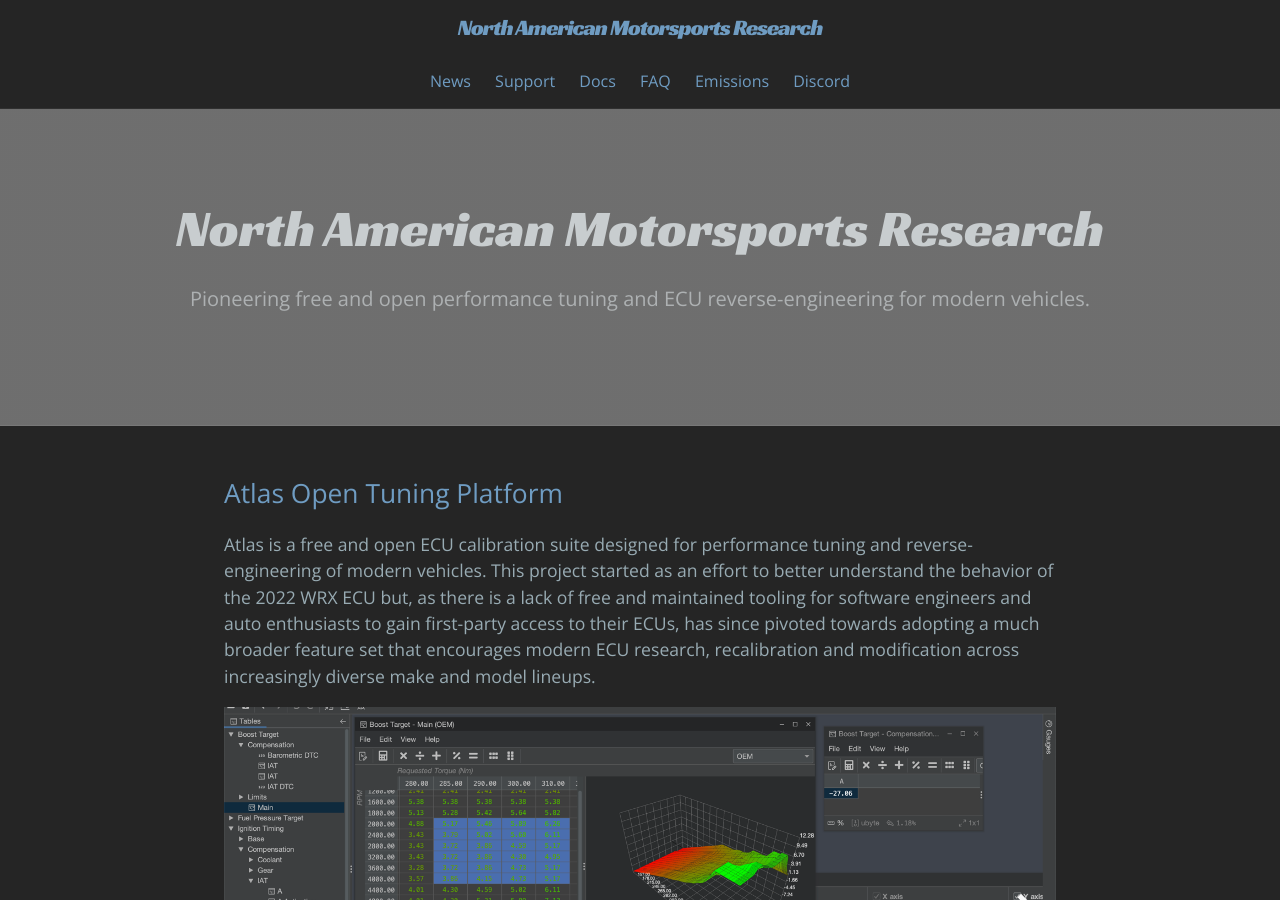
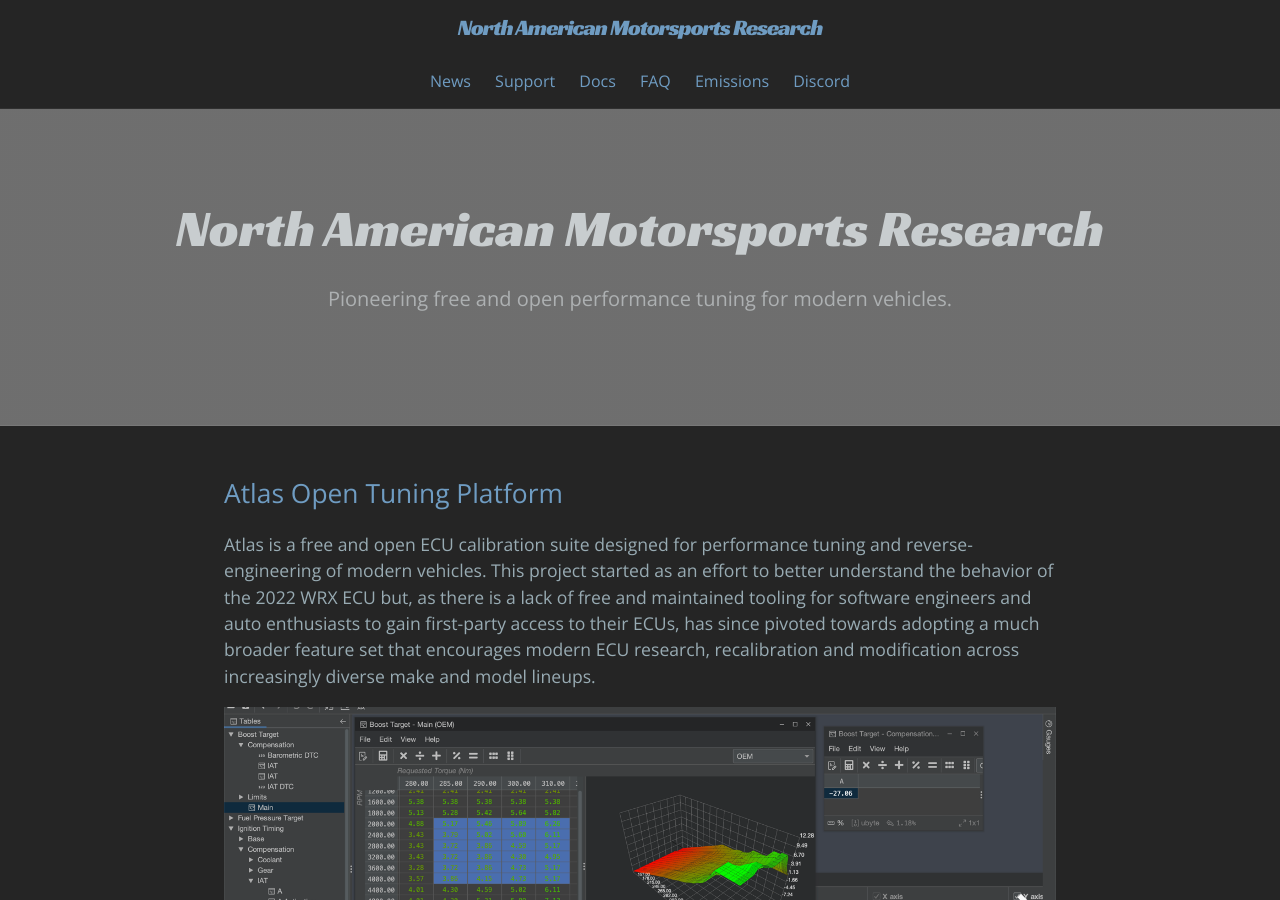
Before and after one commit to atlas-tuning/atlas-public, a Jekyll site: the page built from docs/index.md, in a window 1280 px wide and 900 px high. Built offline with Jekyll 4.4.1, drawn with Linux system fonts in a browser that asks for light colours; comment, search, counter and statistics services are not loaded.

Commit message:
Change tagline

```diff
--- a/docs/_config.yml
+++ b/docs/_config.yml
@@ -1,6 +1,6 @@
 title: North American Motorsports Research
 short_title: NAMR
-description: Pioneering free and open performance tuning and ECU reverse-engineering for modern vehicles.
+description: Pioneering free and open performance tuning for modern vehicles.
 show_downloads: false
 show_ots: false
 google_analytics:
```
